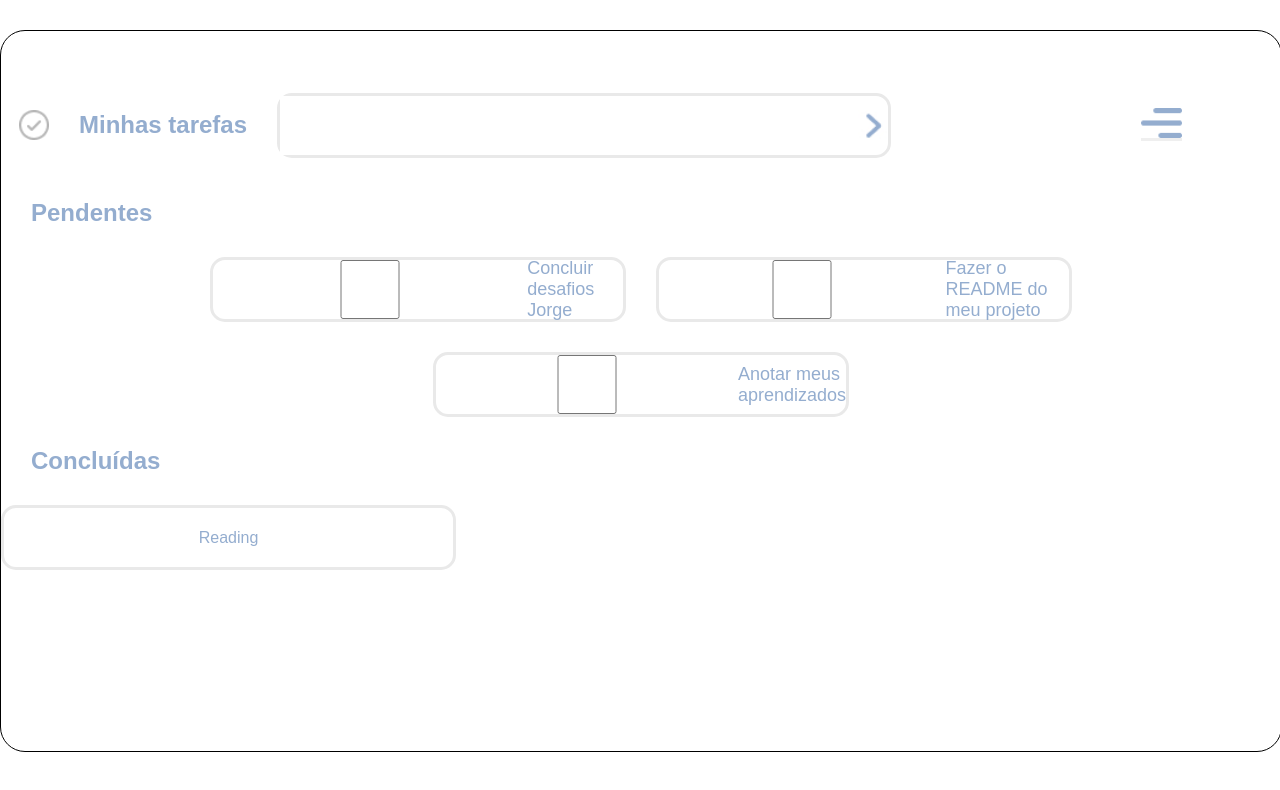
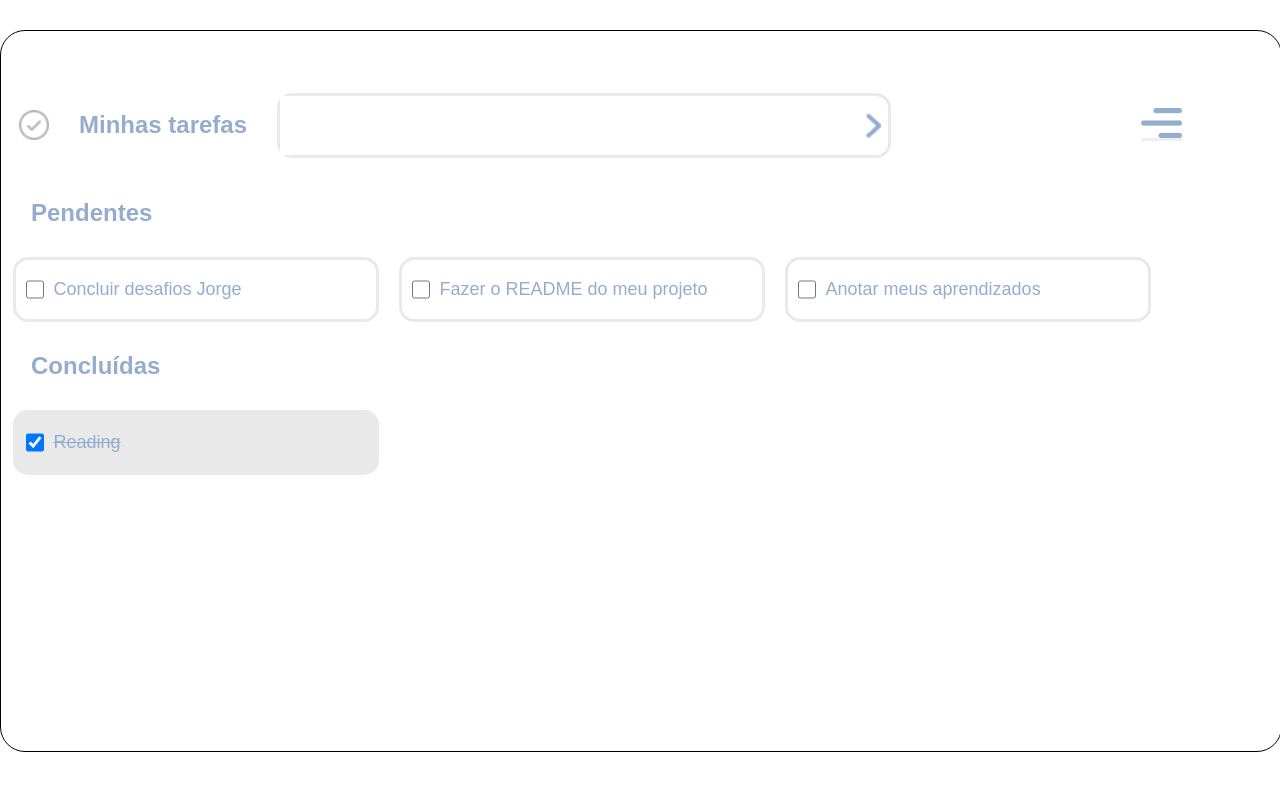
Before and after one commit to andreskamoreira/ToDoTwo, a React (Vite) app: page / in a window 1280 px wide. Shown: the top 790 px of the page. Built offline with nearby package versions, Linux system fonts and the light colour scheme.

Commit message:
ajustes do concluidas

```diff
--- a/src/components/Conclud.module.css
+++ b/src/components/Conclud.module.css
@@ -14,17 +14,29 @@ h1{
 .todo{
     display: flex;
     flex-wrap: wrap;
-    gap: 30px;
+    gap: 20px;
+    padding: 0 12px;
 }
 
 .card{
     display: flex;
     align-items: center;
-    justify-content: center;
     border: 3px solid var(--cinza);
     color: var(--azul);
     border-radius: 15px;
-    width: 449px;
+    width: 350px;
     height: 59px;
     font-family: 'Nunito', sans-serif;
+    gap: 10px;
+    font-size: 18px;
+    padding-left: 10px;
+    background-color: var(--cinza);
 }
+
+.scales {
+    width: 5%;
+}
+
+.p{
+    text-decoration: line-through
+}
--- a/src/components/Conclud.tsx
+++ b/src/components/Conclud.tsx
@@ -9,7 +9,8 @@ export default function Conclud () {
         </div>
         <div className={style.todo}>
                 <section className={style.card}>
-                    <p>Reading</p>
+                    <input type="checkbox" className={style.scales} name="scales" checked />
+                    <p className={style.p}>Reading</p>
                 </section>
         </div>
     </div>
--- a/src/components/Pendentes.module.css
+++ b/src/components/Pendentes.module.css
@@ -13,9 +13,9 @@ h1{
 
 .todo{
     display: flex;
-    justify-content: center;
     flex-wrap: wrap;
-    gap: 30px;
+    gap: 20px;
+    padding: 0 12px;
 }
 
 .card{
@@ -24,14 +24,14 @@ h1{
     border: 3px solid var(--cinza);
     color: var(--azul);
     border-radius: 15px;
-    width: 400px;
+    width: 350px;
     height: 59px;
     font-family: 'Nunito', sans-serif;
     gap: 10px;
+    font-size: 18px;
     padding-left: 10px;
-    font-size: 18px;
 }
 
-#scales {
-    width: 2%;
+.scales {
+    width: 5%;
 }
--- a/src/components/Pendentes.tsx
+++ b/src/components/Pendentes.tsx
@@ -9,15 +9,15 @@ export default function FormTwo () {
             </div>
             <div className={style.todo}>
                 <section className={style.card}>
-                    <input type="checkbox" id="scales" name="scales" />
+                    <input type="checkbox" className={style.scales} name="scales" />
                     <p>Concluir desafios Jorge</p>
                 </section>
                 <section className={style.card}>
-                    <input type="checkbox" id="scales" name="scales" />
+                    <input type="checkbox" className={style.scales} name="scales" />
                     <p>Fazer o README do meu projeto</p>
                 </section>
                 <section className={style.card}>
-                    <input type="checkbox" id="scales" name="scales" />
+                    <input type="checkbox" className={style.scales} name="scales" />
                     <p>Anotar meus aprendizados</p>
                 </section>
             </div>
```
